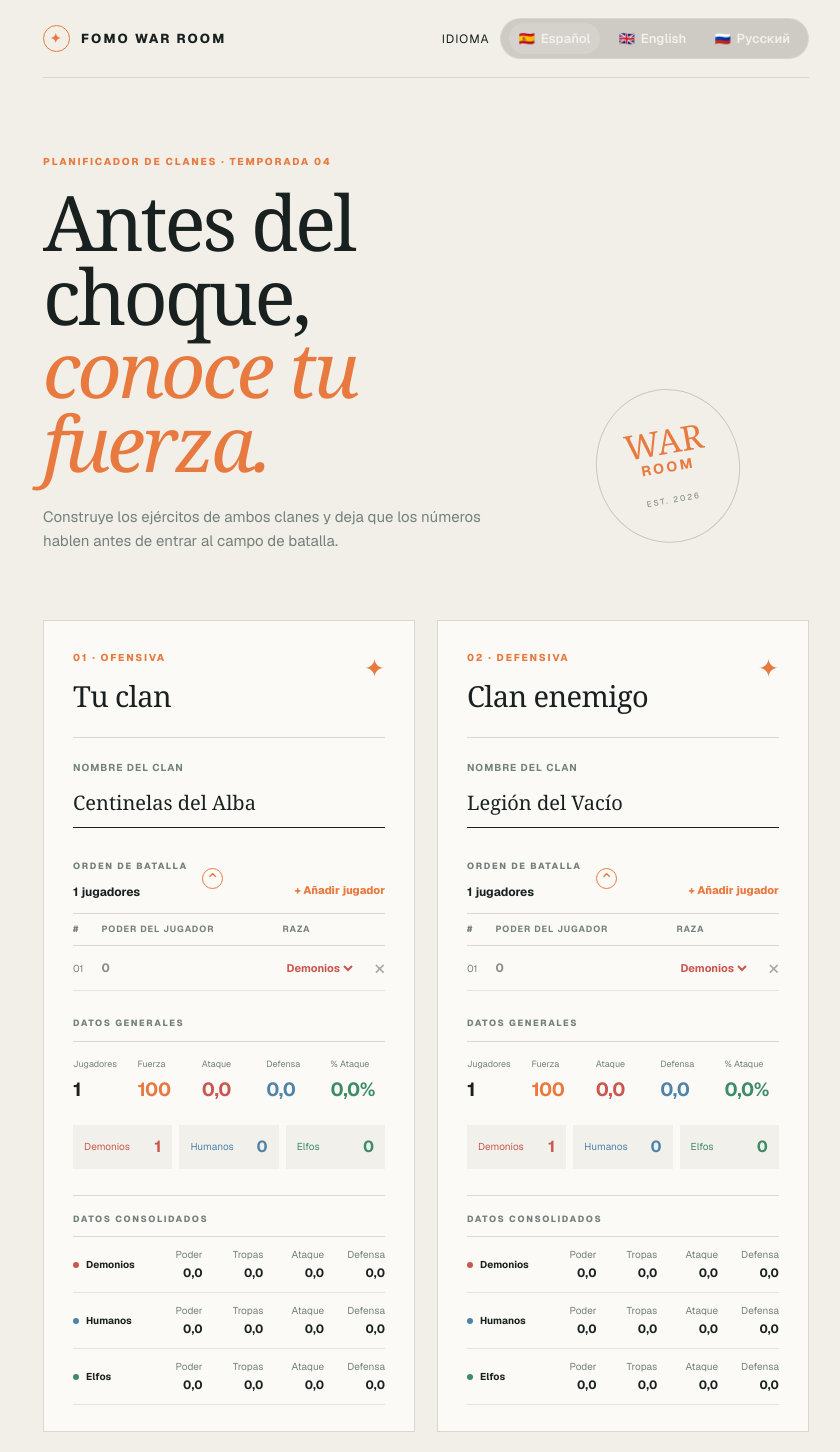
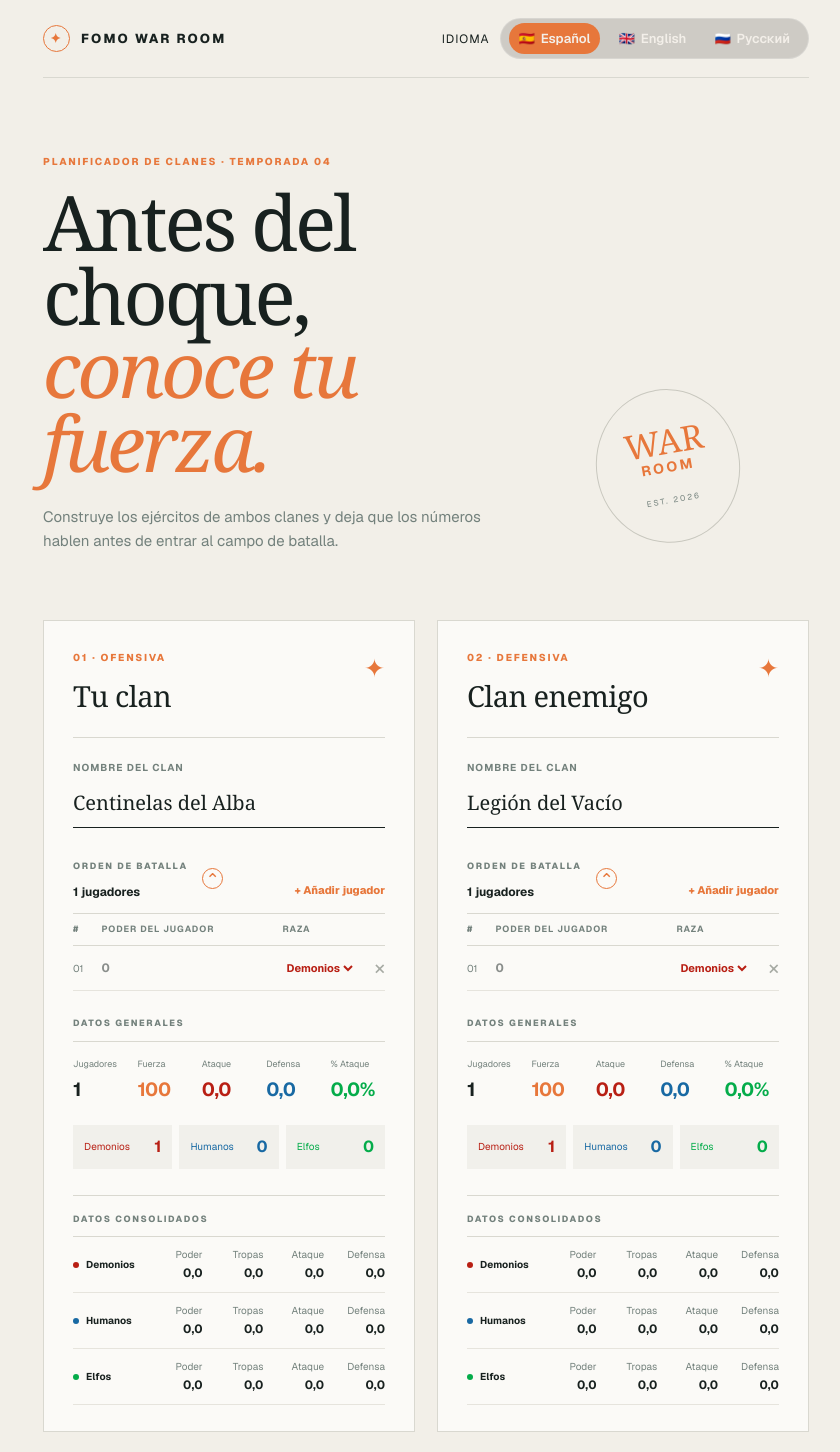
Before and after one commit to Niva2323/fomo-calculadora, a Next.js app: page / in a window 1280 px wide. Shown: the top 1452 px of the page, without its empty margins (214-1054 px from the left). Built offline with nearby package versions, Linux system fonts and the light colour scheme.

Commit message:
Actualizar colores de la paleta y mejorar la restauración del idioma en la aplicación

```diff
--- a/app/globals.css
+++ b/app/globals.css
@@ -6,10 +6,10 @@
   --paper: #f2efe8;
   --panel: #fbfaf7;
   --line: #d9d8d0;
-  --orange: #e8793f;
-  --red: #c9574f;
-  --blue: #4f83a8;
-  --green: #3e8b67;
+  --orange: #e7773b;
+  --red: #b81f14;
+  --blue: #1869a3;
+  --green: #04ac4a;
   --serif: Georgia, "Times New Roman", serif;
   --sans: var(--font-geist-sans), "Helvetica Neue", sans-serif;
 }
--- a/app/page.tsx
+++ b/app/page.tsx
@@ -561,11 +561,19 @@ export default function Home() {
   const [enemyPlayers, setEnemyPlayers] = useState(() => initialPlayers(2));
 
   useEffect(() => {
-    const savedLanguage = localStorage.getItem("fomo-language");
-    if (savedLanguage === "es" || savedLanguage === "en" || savedLanguage === "ru") {
-      setLanguage(savedLanguage);
-    }
-    setIsMounted(true);
+    const restoreLanguage = () => {
+      const savedLanguage = localStorage.getItem("fomo-language");
+      if (savedLanguage === "es" || savedLanguage === "en" || savedLanguage === "ru") {
+        setLanguage(savedLanguage);
+      }
+      setIsMounted(true);
+    };
+
+    const timeoutId = window.setTimeout(restoreLanguage, 0);
+
+    return () => {
+      window.clearTimeout(timeoutId);
+    };
   }, []);
 
   useEffect(() => {
@@ -627,7 +635,7 @@ export default function Home() {
                   gap: 6,
                   border: "none",
                   borderRadius: 999,
-                  background: language === option ? "rgba(255,255,255,0.14)" : "transparent",
+                  background: language === option ? "#e7773b" : "transparent",
                   color: "#f3efe9",
                   cursor: "pointer",
                   padding: "6px 10px",
```
